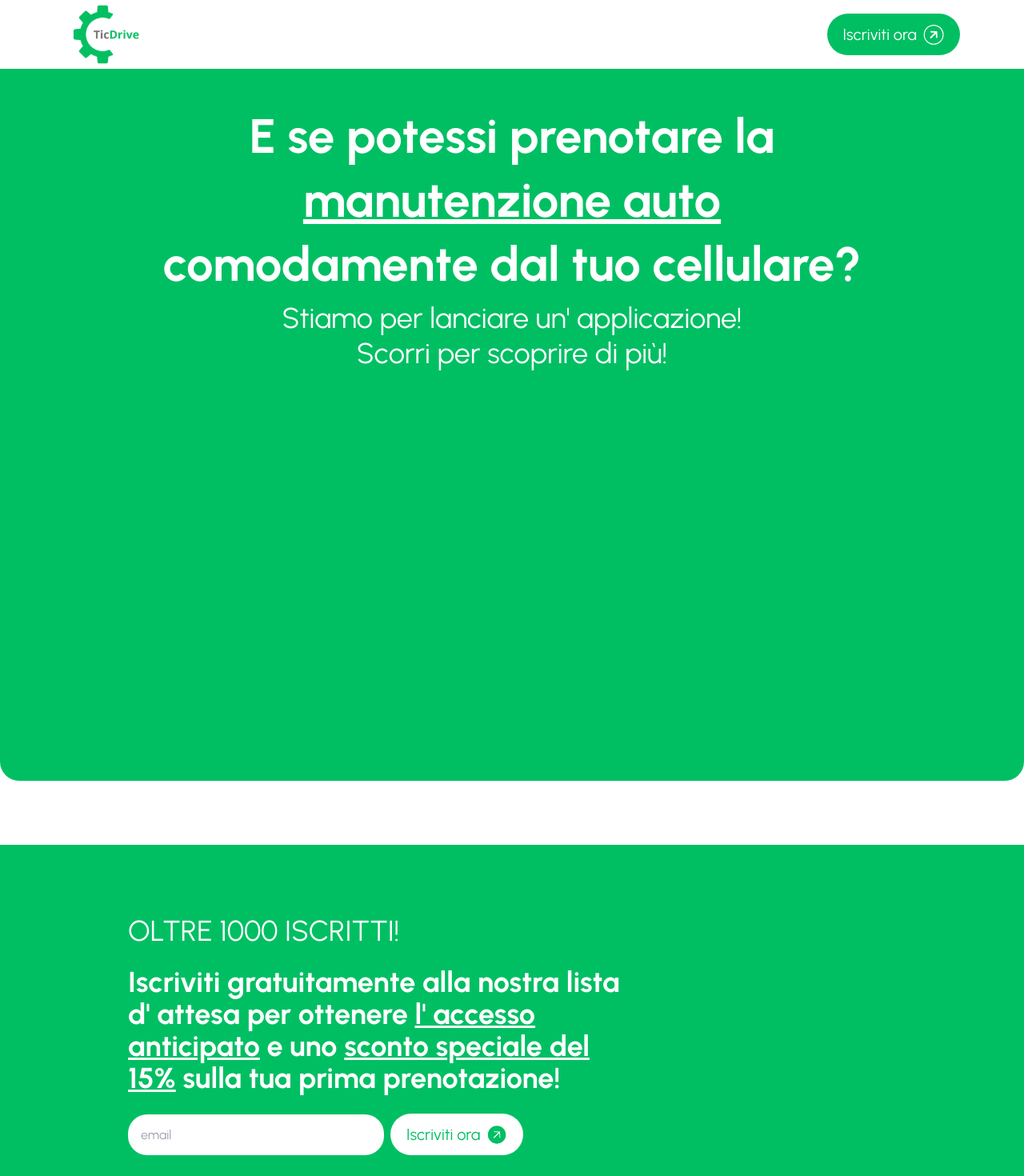
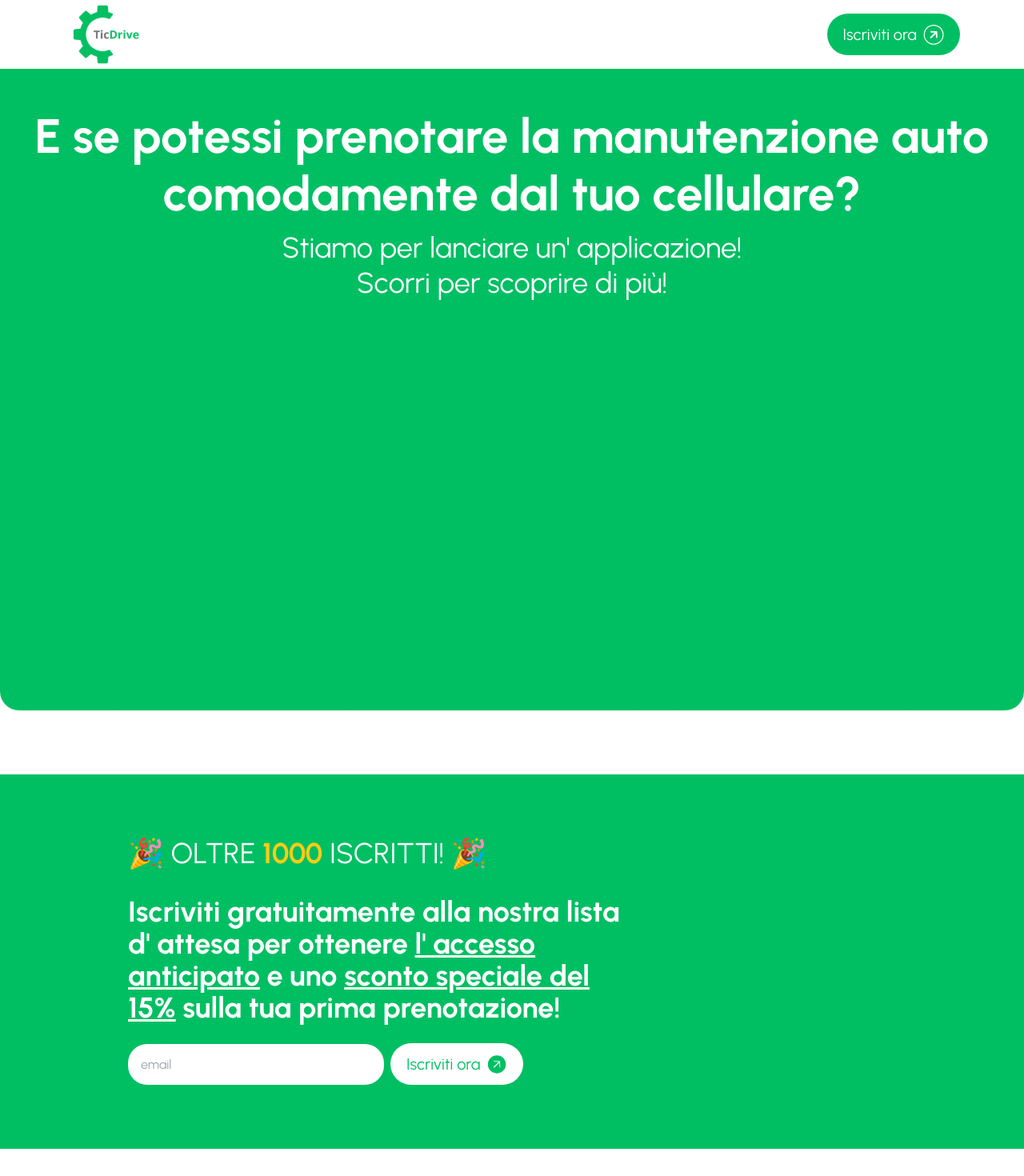
Before and after one commit to AlbyCosmy99/ticdrive-landing-page-frontend, a Next.js app: page / in a window 1280 px wide. Shown: the top 1470 px of the page at 80% size. Built offline with nearby package versions, Linux system fonts and the light colour scheme.

Commit message:
add: message oltre 1000 iscritti bouncing

```diff
--- a/src/app/components/Surveys/LikingSurvey.tsx
+++ b/src/app/components/Surveys/LikingSurvey.tsx
@@ -1,6 +1,12 @@
 const LikingSurvey = () => {
     return (
-        <p>Survey</p>
+        <div className="flex flex-col">
+            <h2 className="text-center">Il servizio ti sembra interessante?</h2>
+            <div className="flex justify-evenly items-center">
+                <button>SI</button>
+                <button>NO</button>
+            </div>
+        </div>
     )
 }
 
--- a/src/app/components/sections/Section1.tsx
+++ b/src/app/components/sections/Section1.tsx
@@ -13,7 +13,7 @@ const Section1: React.FC = () => {
       <main className="flex flex-col justify-between items-center gap-4 lg:gap-2 flex-1 text-center text-white text-lg p-8 pb-0">
         <div>
           <h1 style={{lineHeight: 'normal'}} className="text-3xl lg:text-6xl font-bold text-white leading-tight lg:flex lg:justify-center lg:items-center lg:flex-col lg:gap-2 mt-4">
-            E se potessi prenotare la <span className='underline'>manutenzione auto</span> comodamente dal tuo cellulare?
+            E se potessi prenotare la manutenzione auto comodamente dal tuo cellulare?
           </h1>
           <h2 className='text-xl lg:text-4xl mt-3'>Stiamo per lanciare un&apos; applicazione!</h2>
           <h3 className='text-xl lg:text-4xl mt-1'><Link href='#registrati' passHref>Scorri per scoprire di più!</Link></h3>
--- a/src/app/components/ui/forms/MailForm.tsx
+++ b/src/app/components/ui/forms/MailForm.tsx
@@ -51,7 +51,9 @@ const MailForm = () => {
             aria-labelledby="signup-heading"
             >
                 <div className={`bg-drive w-full h-100 flex flex-col justify-center items-center p-8 ${progressIsVisible && 'lg:pb-10'} lg:p-20 lg:pr-80 gap-6 lg:pl-40`}>
-                    <h3 className="text-2xl lg:text-4xl pt-2 text-white bg-drive self-start uppercase">Oltre 1000 iscritti!</h3>
+                    <h3 className="text-2xl lg:text-4xl pt-2 text-white bg-drive self-start uppercase animate-bounce">
+                        🎉 Oltre <span className="font-bold text-yellow-400">1000</span> iscritti! 🎉
+                    </h3>
                     <h2 id="signup-heading" className="text-white text-2xl lg:text-4xl font-bold lg:pr-40">
                         Iscriviti gratuitamente alla nostra lista d&apos; attesa per ottenere <span className='underline'>l&apos; accesso anticipato</span> e uno <span className='underline'>sconto speciale del 15%</span> sulla tua prima prenotazione!
                     </h2>
--- a/src/app/page.tsx
+++ b/src/app/page.tsx
@@ -5,6 +5,7 @@ import Footer from './components/Footer';
 import Section5 from './components/sections/Section5';
 import Section4 from './components/sections/Section4';
 import MailForm from './components/ui/forms/MailForm';
+// import LikingSurvey from './components/Surveys/LikingSurvey';
 
 export default function Home() {
   return (
@@ -13,6 +14,7 @@ export default function Home() {
       <Section1 />
       <MailForm />
       <Section4 />
+      {/* <LikingSurvey /> */}
       <MailForm />
       <Section2 />
       <Section5 />
```
